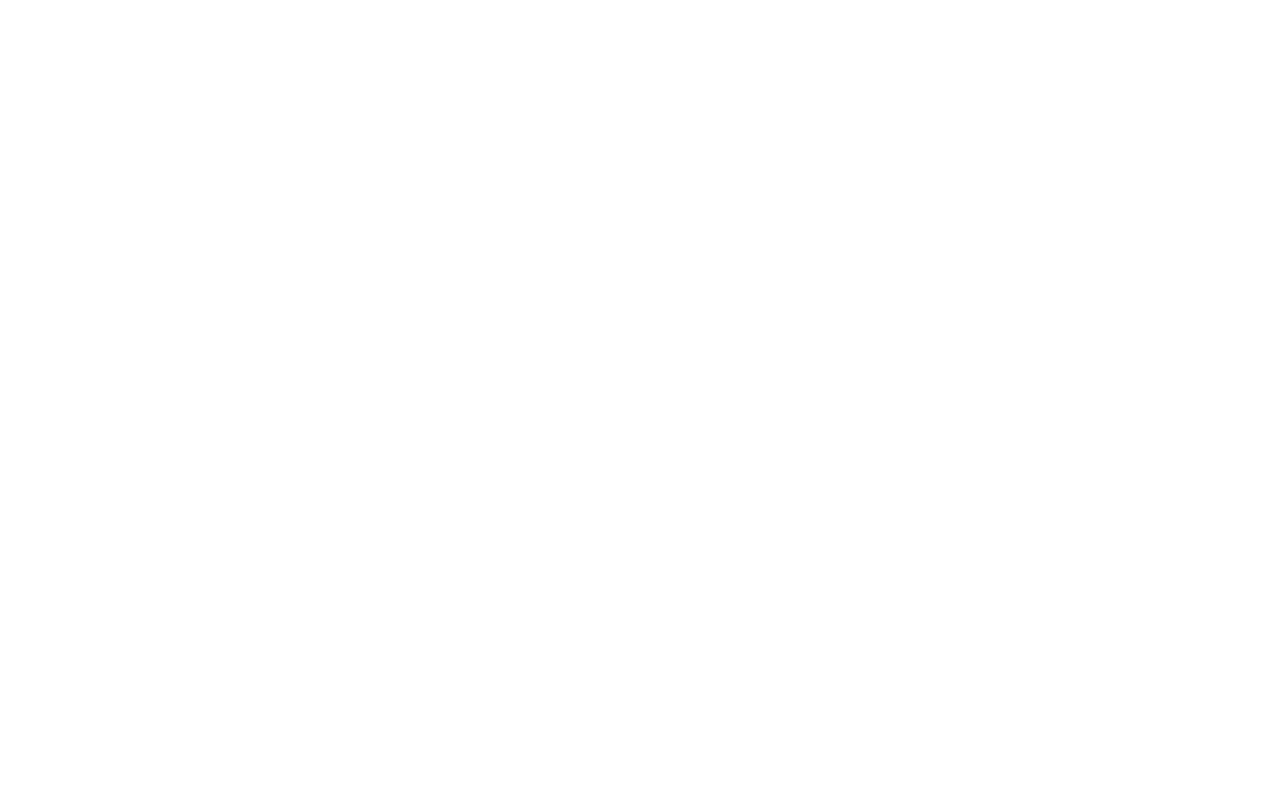
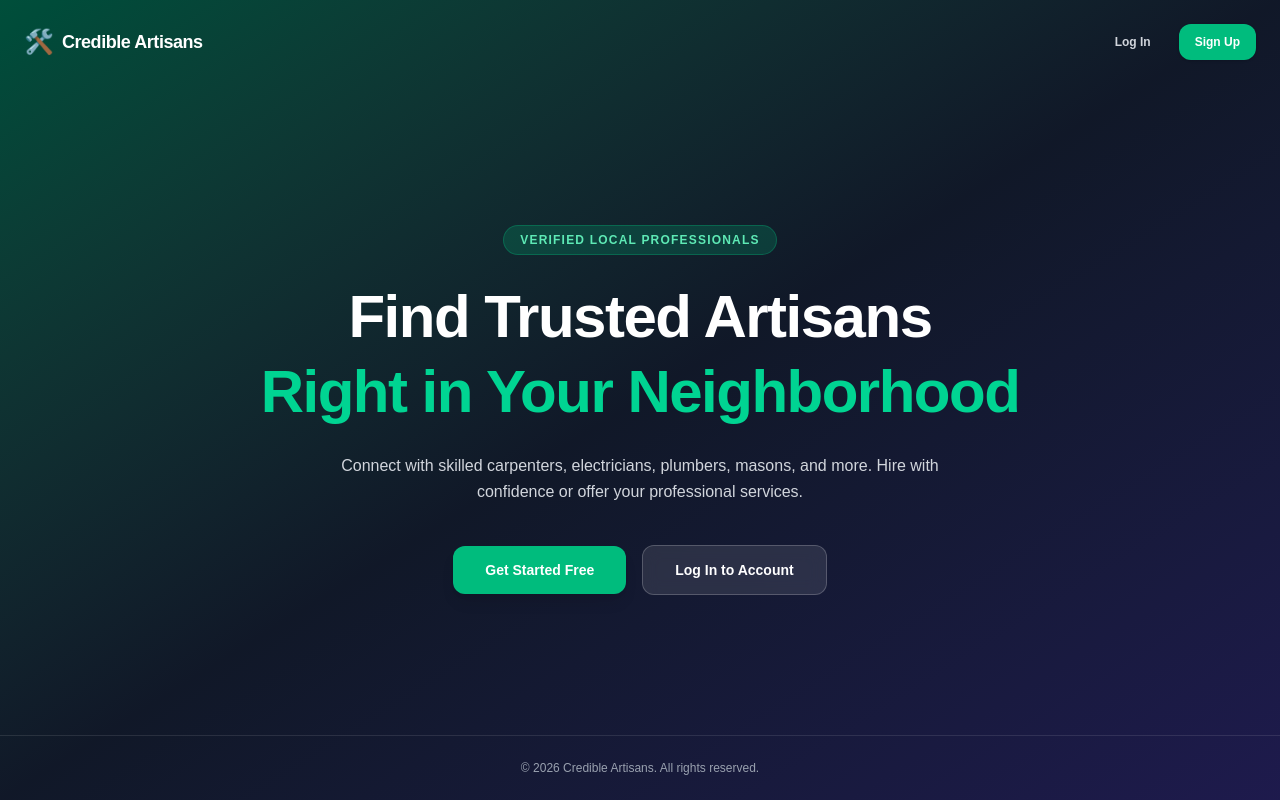
Before and after one commit to RentMaster-GH/credible-artisans-app, a Next.js app: page / in a window 1280 px wide. Before the commit this address had no page. Built offline with nearby package versions, Linux system fonts and the light colour scheme; no server answers.

Commit message:
Update root page to display landing and authentication options

```diff
--- a/app/page.tsx
+++ b/app/page.tsx
@@ -1,5 +1,117 @@
-import { redirect } from 'next/navigation';
+'use client'
+
+import { useEffect, useState } from 'react'
+import Link from 'next/link'
+import { useRouter } from 'next/navigation'
+import { createClient } from '@/lib/supabase/client'
+import { User } from '@supabase/supabase-js'
 
 export default function Home() {
-  redirect('/artisans');
+  const [user, setUser] = useState<User | null>(null)
+  const [loading, setLoading] = useState(true)
+  const router = useRouter()
+  const supabase = createClient()
+
+  useEffect(() => {
+    const checkUser = async () => {
+      const { data: { session } } = await supabase.auth.getSession()
+      if (session?.user) {
+        setUser(session.user)
+      }
+      setLoading(false)
+    }
+    checkUser()
+  }, [supabase])
+
+  if (loading) {
+    return (
+      <div className="min-h-screen flex items-center justify-center bg-gray-50 text-gray-500 text-sm">
+        Loading Credible Artisans...
+      </div>
+    )
+  }
+
+  return (
+    <div className="min-h-screen bg-gradient-to-br from-emerald-900 via-gray-900 to-indigo-950 text-white flex flex-col justify-between">
+
+      {/* Top Navbar Header */}
+      <header className="max-w-7xl w-full mx-auto px-6 py-6 flex items-center justify-between">
+        <div className="flex items-center gap-2">
+          <span className="text-2xl">🛠️</span>
+          <span className="font-extrabold text-lg tracking-tight">Credible Artisans</span>
+        </div>
+        <div className="flex items-center gap-4">
+          {user ? (
+            <Link
+              href="/artisans"
+              className="bg-emerald-500 hover:bg-emerald-400 text-white text-xs font-bold px-5 py-2.5 rounded-xl transition shadow-sm"
+            >
+              Go to Dashboard →
+            </Link>
+          ) : (
+            <>
+              <Link
+                href="/login"
+                className="text-xs font-semibold text-gray-300 hover:text-white transition px-3 py-2"
+              >
+                Log In
+              </Link>
+              <Link
+                href="/signup"
+                className="bg-emerald-500 hover:bg-emerald-400 text-white text-xs font-bold px-4 py-2.5 rounded-xl transition shadow-sm"
+              >
+                Sign Up
+              </Link>
+            </>
+          )}
+        </div>
+      </header>
+
+      {/* Main Hero Content */}
+      <main className="max-w-4xl mx-auto px-6 text-center py-16">
+        <span className="bg-emerald-500/20 border border-emerald-500/30 text-emerald-300 text-xs font-bold uppercase tracking-widest px-4 py-1.5 rounded-full inline-block mb-6">
+          Verified Local Professionals
+        </span>
+        <h1 className="text-4xl sm:text-6xl font-black tracking-tight leading-tight">
+          Find Trusted Artisans <br />
+          <span className="text-emerald-400">Right in Your Neighborhood</span>
+        </h1>
+        <p className="text-gray-300 text-sm sm:text-base mt-6 max-w-2xl mx-auto leading-relaxed">
+          Connect with skilled carpenters, electricians, plumbers, masons, and more. Hire with confidence or offer your professional services.
+        </p>
+
+        <div className="flex flex-col sm:flex-row items-center justify-center gap-4 mt-10">
+          {user ? (
+            <Link
+              href="/artisans"
+              className="w-full sm:w-auto bg-emerald-500 hover:bg-emerald-400 text-white font-bold text-sm px-8 py-3.5 rounded-xl transition shadow-lg"
+            >
+              Enter Marketplace Directory →
+            </Link>
+          ) : (
+            <>
+              <Link
+                href="/signup"
+                className="w-full sm:w-auto bg-emerald-500 hover:bg-emerald-400 text-white font-bold text-sm px-8 py-3.5 rounded-xl transition shadow-lg"
+              >
+                Get Started Free
+              </Link>
+              <Link
+                href="/login"
+                className="w-full sm:w-auto bg-white/10 hover:bg-white/20 border border-white/20 text-white font-bold text-sm px-8 py-3.5 rounded-xl transition backdrop-blur-sm"
+              >
+                Log In to Account
+              </Link>
+            </>
+          )}
+        </div>
+      </main>
+
+      {/* Footer */}
+      <footer className="max-w-7xl w-full mx-auto px-6 py-6 border-t border-white/10 text-center text-xs text-gray-400">
+        &copy; {new Date().getFullYear()} Credible Artisans. All rights reserved.
+      </footer>
+
+    </div>
+  )
 }
```
